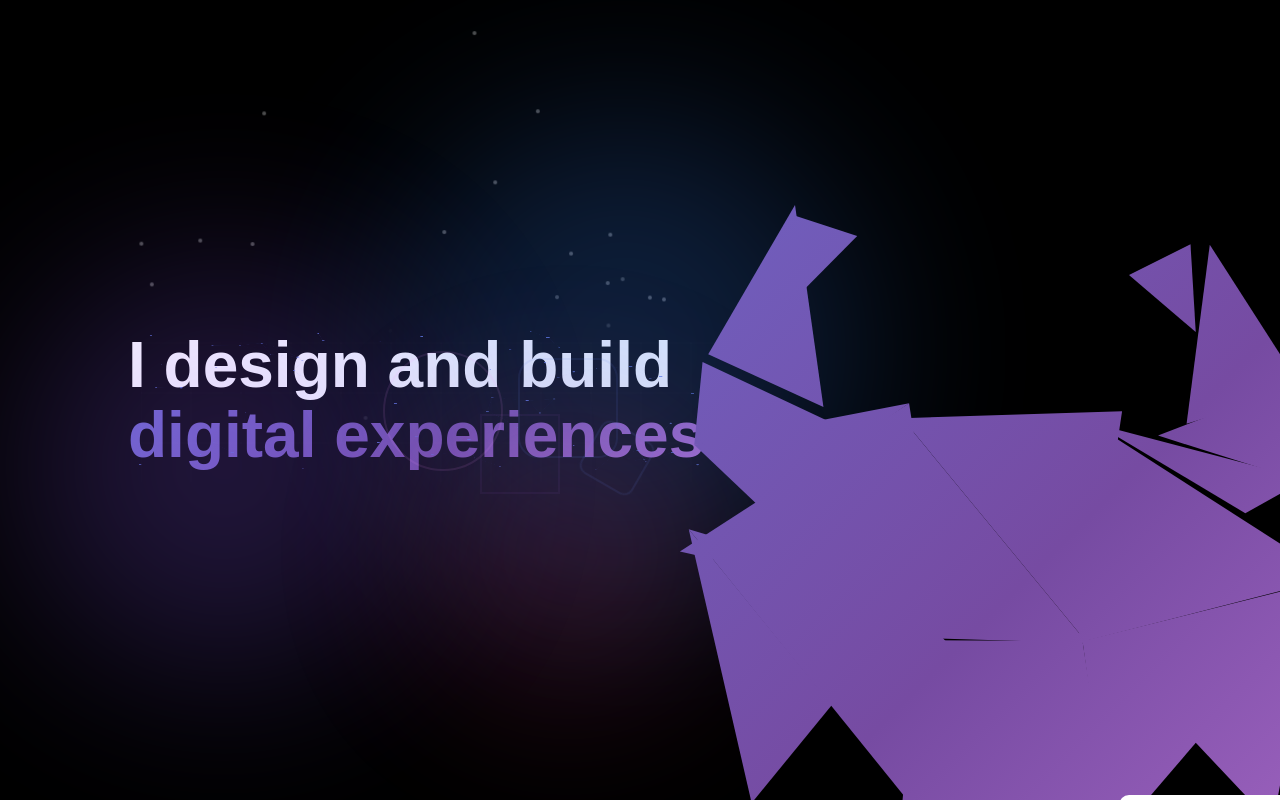
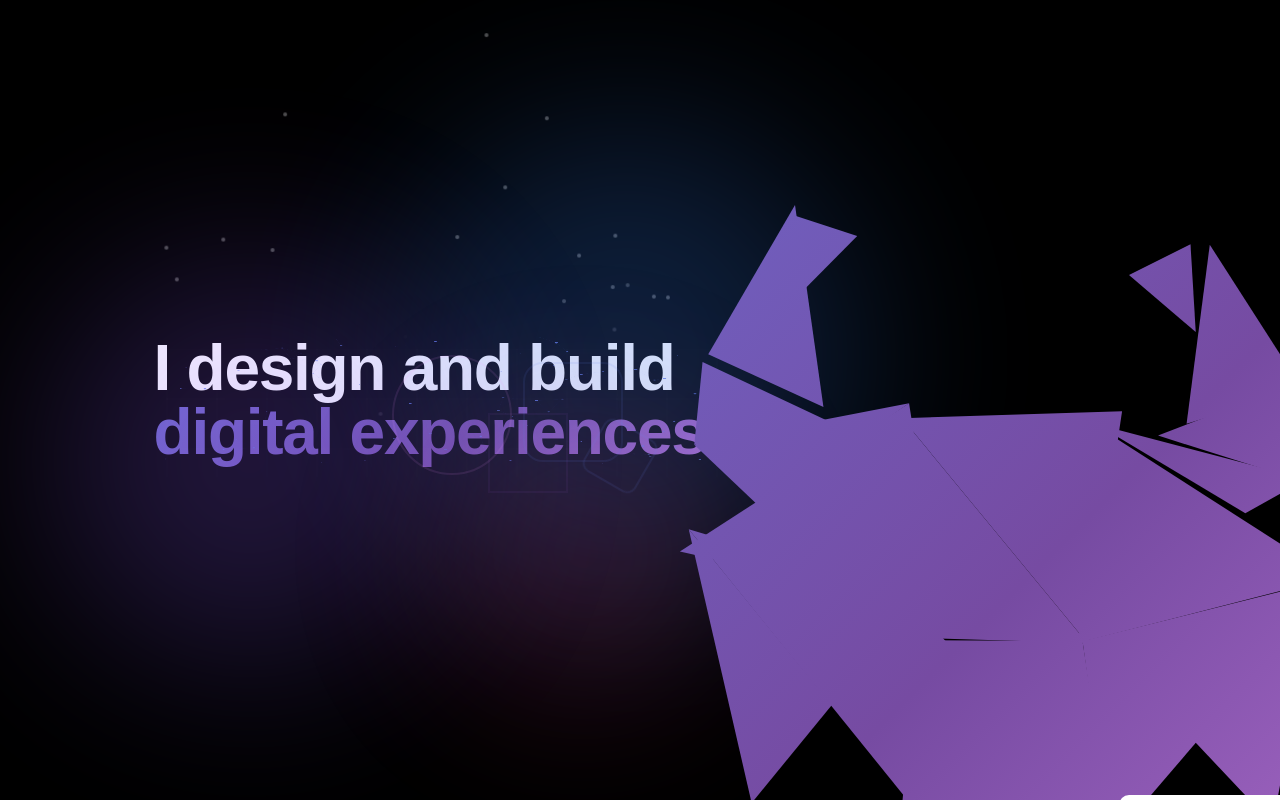
Before and after one commit to LeonardoPigatti/personal-portfolio, a Vue app: page / in a window 1280 px wide. Built offline with nearby package versions, Linux system fonts and the light colour scheme.

Commit message:
Enlarged text welcome page

```diff
--- a/src/components/sections/welcome_page/WelcomePage.vue
+++ b/src/components/sections/welcome_page/WelcomePage.vue
@@ -192,7 +192,7 @@ onUnmounted(() => {
   display: flex;
   align-items: center;
   justify-content: flex-start;
-  padding: 0 10vw;
+  padding: 0 12vw;
   position: relative;
   overflow: hidden;
 }
@@ -200,6 +200,7 @@ onUnmounted(() => {
 .content {
   position: relative;
   z-index: 2;
+  max-width: 780px;
 }
 
 /* Canvas para partículas conectadas */
@@ -393,13 +394,15 @@ onUnmounted(() => {
 
 /* Título com efeito gradiente */
 h1 {
-  font-size: clamp(48px, 6vw, 72px);
-  line-height: 1.1;
+  font-size: clamp(80px, 8vw, 100px);
+  line-height: 1.0;
+  letter-spacing: -0.02em;
   color: white;
   font-family: sans-serif;
-  font-weight: 600;
+  font-weight: 800;
+
   opacity: 0;
-  transform: translateX(-60px);
+  transform: translateX(-100px);
   transition: transform 1s ease, opacity 1s ease;
 }
 
```
